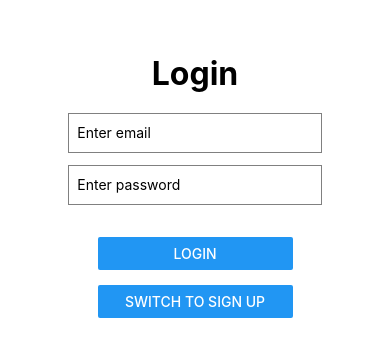
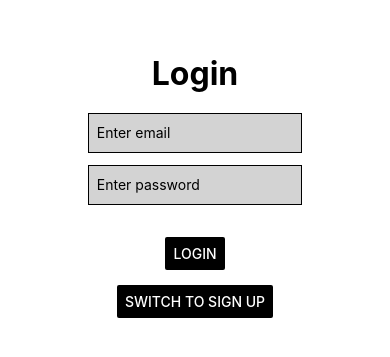
Before and after one commit to Exoticusgaming/mobile_app, a React Native app in the folder frontend/: screen / in a window 390 px wide. Shown: the part 229-586 px from the top of the page. Built offline with nearby package versions, Linux system fonts and the light colour scheme.

Commit message:
added new screens

```diff
--- a/frontend/App.js
+++ b/frontend/App.js
@@ -1,149 +1,63 @@
-import React, { useState } from 'react';
-import { Text, SafeAreaView, StyleSheet, TextInput, Button, View } from 'react-native';
+import React, { useState, useEffect } from 'react';
+import { NavigationContainer } from '@react-navigation/native';
+import { createNativeStackNavigator } from '@react-navigation/native-stack';
+
+import AsyncStorage from '@react-native-async-storage/async-storage';
+
+import LoginScreen from './Components/LoginScreen';
+import WelcomeScreen from './Components/WelcomeScreen';
+
+import TestScreen from './Components/TestScreen';
+
+const Stack = createNativeStackNavigator();
 
 export default function App() {
-  const [email, setEmail] = useState('');
-  const [password, setPassword] = useState('');
-  const [firstName, setFirstName] = useState('');
-  const [lastName, setLastName] = useState('');
-  const [isLogin, setIsLogin] = useState(true);
-  const [message, setMessage] = useState('');
 
-  const handlePress = async () => {
-    if (isLogin) {
-      if (email === '' || password === '') {
-        setMessage('Please fill out all fields.');
-        return;
-      }
-      setMessage('Login successful');
-    } else {
-      if (email === '' || password === '' || firstName === '' || lastName === '') {
-        setMessage('Please fill out all fields.');
-        return;
-      }
-      setMessage('Registration successful');
-    }
-    const url = isLogin ? 'http://10.104.2.179:5000/login' : 'http://10.104.2.179:5000/register';
-    const body = isLogin
-      ? { username: email, password }
-      : { username: email, password };
+    const [isLoggedIn, setIsLoggedIn] = useState(null);
+
+    useEffect(() => {
+
+        const checkLoginStatus = async () => {
 
             try {
-      const response = await fetch(url, {
-        method: 'POST',
-        headers: {
-          'Content-Type': 'application/json',
-        },
-        body: JSON.stringify(body),
-      });
-
-      const result = await response.json();
-      if (response.ok) {
-        setMessage(isLogin ? 'Login successful' : 'Registration successful');
-        if (isLogin && result.token) {
-          console.log('JWT Token:', result.token);
-        }
-      } else {
-        setMessage(result.message || 'Something went wrong.');
-      }
+                const token = await AsyncStorage.getItem('token');
+                setIsLoggedIn(!!token);
               } catch (error) {
-      setMessage('Error connecting to the server.');
+                console.error('Error fetching token:', error);
+                setIsLoggedIn(false);
               }
             };
 
+            checkLoginStatus();
+          }, []);
+
+          if (isLoggedIn === null) {
+            // Optional: Show a loading indicator while checking login status
+            return null;
+          }
 
           return (
-    <SafeAreaView style={styles.container}>
-      <View>
-        <Text style={styles.headerText}>{isLogin ? "Login" : "Sign Up"}</Text>
+            <NavigationContainer>
+            <Stack.Navigator>
+              {isLoggedIn ? (
+                // If logged in, show the Welcome screen
+                <>
+                  <Stack.Screen name="Welcome" options={{ headerShown: false }}>
+                    {props => <WelcomeScreen {...props} setIsLoggedIn={setIsLoggedIn} />}
+                  </Stack.Screen>
+                  <Stack.Screen name="TestScreen" options={{ headerShown: false }}>
+                    {props => <TestScreen {...props} setIsLoggedIn={setIsLoggedIn} />}
+                  </Stack.Screen>
 
-        {!isLogin && (
-          <>
-            <TextInput
-              style={styles.input}
-              placeholder="Enter first name"
-              value={firstName}
-              onChangeText={text => setFirstName(text)}
-            />
-            <TextInput
-              style={styles.input}
-              placeholder="Enter last name"
-              value={lastName}
-              onChangeText={text => setLastName(text)}
-            />
                 </>
+              ) : (
+                // Not logged in, show the Login screen
+                <Stack.Screen name="Login" options={{ headerShown: false }}>
+                  {props => <LoginScreen {...props} setIsLoggedIn={setIsLoggedIn} />}
+                </Stack.Screen>
               )}
+            </Stack.Navigator>
+          </NavigationContainer>
 
-        <TextInput
-          style={styles.input}
-          placeholder="Enter email"
-          value={email}
-          onChangeText={text => setEmail(text)}
-          keyboardType="email-address"
-        />
-        <TextInput
-          style={styles.input}
-          placeholder="Enter password"
-          value={password}
-          onChangeText={text => setPassword(text)}
-          secureTextEntry={true}
-        />
-
-        <View style={styles.buttonContainer}>
-          <View style={styles.button}>
-            <Button
-              title={isLogin ? "Login" : "Sign Up"}
-              onPress={handlePress}
-            />
-          </View>
-          <View style={styles.button}>
-            <Button
-              title={isLogin ? "Switch to Sign Up" : "Switch to Login"}
-              onPress={() => setIsLogin(!isLogin)}
-            />
-          </View>
-        </View>
-
-        {message ? <Text style={styles.message}>{message}</Text> : null}
-      </View>
-    </SafeAreaView>
           );
         }
-
-const styles = StyleSheet.create({
-  container: {
-    flex: 1,
-    justifyContent: 'center',
-    padding: 16,
-  },
-  headerText: {
-    fontSize: 32,
-    fontWeight: 'bold',
-    marginBottom: 20,
-    textAlign: 'center',
-  },
-  input: {
-    height: 40,
-    width:'65%',
-    borderColor: 'gray',
-    borderWidth: 1,
-    margin: 'auto',
-    marginBottom: 12,
-    paddingLeft: 8,
-  },
-  buttonContainer: {
-    marginTop: 20,
-    alignItems: 'center',
-  },
-  button: {
-    width: '50%',
-    marginBottom: 15,
-    borderRadius: 45,
-    elevation: 3,
-  },
-  message: {
-    marginTop: 20,
-    color: 'green',
-    textAlign: 'center',
-  },
-});
--- /dev/null
+++ b/frontend/Components/LoginScreen.js
@@ -0,0 +1,167 @@
+import React, { useState } from 'react';
+import { Text, SafeAreaView, StyleSheet, TextInput, Button, View } from 'react-native';
+
+import AsyncStorage from '@react-native-async-storage/async-storage';
+
+export default function LoginScreen({ navigation, setIsLoggedIn }) {
+  const [email, setEmail] = useState('');
+  const [password, setPassword] = useState('');
+  const [firstName, setFirstName] = useState('');
+  const [lastName, setLastName] = useState('');
+  const [isLogin, setIsLogin] = useState(true);
+  const [message, setMessage] = useState('');
+
+
+
+  const handlePress = async () => {
+    if (isLogin) {
+      if (email === '' || password === '') {
+        setMessage('Please fill out all fields.');
+        return;
+      }
+    } else {
+      if (email === '' || password === '' || firstName === '' || lastName === '') {
+        setMessage('Please fill out all fields.');
+        return;
+      }
+    }
+
+    const url = isLogin
+      ? 'http://10.104.2.179:5000/login'
+      : 'http://10.104.2.179:5000/register';
+
+    const body = isLogin
+      ? { username: email, password }
+      : { username: email, password,
+        firstname: firstName,
+        lastname: lastName };
+
+    try {
+      const response = await fetch(url, {
+        method: 'POST',
+        headers: {
+          'Content-Type': 'application/json',
+        },
+        body: JSON.stringify(body),
+      });
+
+      const result = await response.json();
+      if (response.ok) {
+        if (isLogin) {
+          setMessage('Login successful');
+          if (result.token) {
+            // Save token and update login state
+            await AsyncStorage.setItem('token', result.token);
+            setIsLoggedIn(true);
+            navigation.reset({
+              index: 0,
+              routes: [{ name: 'Welcome' }],
+            });
+          }
+        } else {
+          setMessage('Registration successful. Please log in.');
+          setIsLogin(true); // Switch to login view
+        }
+      } else {
+        setMessage(result.message || 'Something went wrong.');
+      }
+    } catch (error) {
+      console.error('Error:', error);
+      setMessage('Error connecting to the server.');
+    }
+  };
+
+  return (
+    <SafeAreaView style={styles.container}>
+      <View>
+        <Text style={styles.headerText}>{isLogin ? "Login" : "Sign Up"}</Text>
+
+        {!isLogin && (
+          <>
+            <TextInput
+              style={styles.input}
+              placeholder="Enter first name"
+              value={firstName}
+              onChangeText={text => setFirstName(text)}
+            />
+            <TextInput
+              style={styles.input}
+              placeholder="Enter last name"
+              value={lastName}
+              onChangeText={text => setLastName(text)}
+            />
+          </>
+        )}
+
+        <TextInput
+          style={styles.input}
+          placeholder="Enter email"
+          value={email}
+          onChangeText={text => setEmail(text)}
+          keyboardType="email-address"
+        />
+        <TextInput
+          style={styles.input}
+          placeholder="Enter password"
+          value={password}
+          onChangeText={text => setPassword(text)}
+          secureTextEntry={true}
+        />
+
+        <View style={styles.buttonContainer}>
+          <View style={styles.button}>
+            <Button color= "#000000"
+              title={isLogin ? "Login" : "Sign Up"}
+              onPress={handlePress}
+            />
+          </View>
+          <View style={styles.button}>
+            <Button color= "#000000"
+              title={isLogin ? "Switch to Sign Up" : "Switch to Login"}
+              onPress={() => setIsLogin(!isLogin)}
+            />
+          </View>
+        </View>
+
+        {message ? <Text style={styles.message}>{message}</Text> : null}
+      </View>
+    </SafeAreaView>
+  );
+}
+
+const styles = StyleSheet.create({
+  container: {
+    flex: 1,
+    justifyContent: 'center',
+    padding: 16,
+    backgroundColor: '#ffffff',
+  },
+  headerText: {
+    fontSize: 32,
+    fontWeight: 'bold',
+    marginBottom: 20,
+    textAlign: 'center',
+  },
+  input: {
+    height: 40,
+    width:'55%',
+    borderColor: 'black',
+    backgroundColor: '#D3D3D3',
+    borderWidth: 1,
+    margin: 'auto',
+    marginBottom: 12,
+    paddingLeft: 8,
+  },
+  buttonContainer: {
+    marginTop: 20,
+    alignItems: 'center',
+  },
+  button: {
+    marginBottom: 15,
+  },
+  message: {
+    marginTop: 20,
+    color: 'red',
+    textAlign: 'center',
+  },
+});
--- /dev/null
+++ b/frontend/Components/TestScreen.js
@@ -0,0 +1,30 @@
+import React from "react";
+import { SafeAreaView, Text, StyleSheet } from "react-native";
+
+export default function TestScreen( { navigation } ) {
+    return (
+        <SafeAreaView style={styles.container}>
+            <Text style={styles.headerText}>Welcome to test screen!</Text>
+            <Button title="Go Back to Welcome Screen" onPress={navigateToWelcome} />
+
+        </SafeAreaView>
+    );
+
+    const navigateToWelcome = () => {
+        navigation.navigate("Welcome");
+      };
+
+}
+
+const styles = StyleSheet.create({
+    container: {
+        flex: 1,
+        justifyContent: "center",
+        padding: 16,
+    },
+    headerText: {
+        fontSize: 24,
+        marginBottom: 20,
+        textAlign: "center",
+    },
+});
--- /dev/null
+++ b/frontend/Components/WelcomeScreen.js
@@ -0,0 +1,54 @@
+import React from 'react';
+import { SafeAreaView, Text, Button, StyleSheet, View } from 'react-native';
+
+import AsyncStorage from '@react-native-async-storage/async-storage';
+
+
+export default function WelcomeScreen({ navigation, setIsLoggedIn }) {
+  const handleLogout = async () => {
+    await AsyncStorage.removeItem('token');
+    setIsLoggedIn(false);
+    navigation.reset({
+      index: 0,
+      routes: [{ name: 'Login' }],
+    });
+  };
+
+  const navigateToTestScreen = () => {
+    navigation.navigate('TestScreen');
+  };
+
+
+
+  return (
+    <SafeAreaView style={styles.container}>
+      <Text style={styles.headerText}>Welcome!</Text>
+      <View style={styles.buttonContainer} >
+        <Button title="New Screen" onPress={navigateToTestScreen} />
+      </View>
+      <Button title="Logout" onPress={handleLogout} />
+    </SafeAreaView>
+  );
+}
+
+
+const styles = StyleSheet.create({
+    container: {
+        flex: 1,
+        justifyContent: "center",
+        padding: 16,
+      },
+      headerText: {
+        fontSize: 24,
+        marginBottom: 20,
+        textAlign: "center",
+      },
+
+      buttonContainer: {
+        marginVertical: 10,
+        alignSelf: 'center',
+        width: '50%',
+      },
+
+
+});
```
Also changed, not shown: frontend/package.json (+9 -4 lines). Lines whose indentation alone changed are shown as unchanged.
